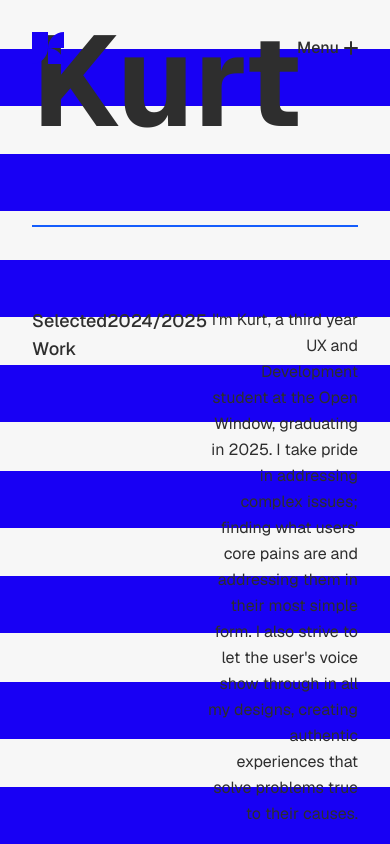
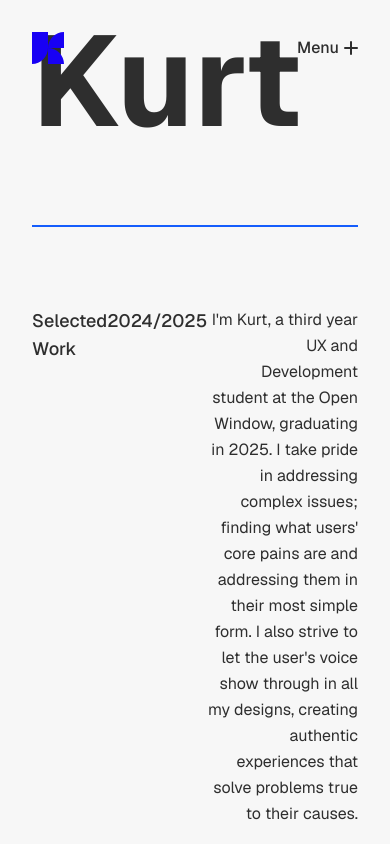
Before and after one commit to KurtSchwimmbacher/KurtPortfolio, a Next.js app: page / in a window 390 px wide. Shown: the top 844 px of the page. Built offline with nearby package versions, Linux system fonts and the light colour scheme.

Commit message:
Fix Hero section: Replace grid background with solid color to prevent blue lines on responsive screens

```diff
--- a/src/app/page.tsx
+++ b/src/app/page.tsx
@@ -24,7 +24,7 @@ export default function Home() {
         year='2nd year'
         futureDirection='I knew where my interests lied, but the execution needed some work.' />
       <WorkShowcase3 /> {/* SignStory */}
-      <YearReflection text="Looking back at my second year, I realized I was on the right track—accessibility and inclusive design mattered deeply to me. But I learned that having the right idea isn't enough; the execution and attention to detail make all the difference. This project taught me to be more intentional with every design decision." />
+      {/* <YearReflection text="Looking back at my second year, I realized I was on the right track—accessibility and inclusive design mattered deeply to me. But I learned that having the right idea isn't enough; the execution and attention to detail make all the difference. This project taught me to be more intentional with every design decision." /> */}
 
       <SectionDivider />
 
--- a/src/components/Hero.tsx
+++ b/src/components/Hero.tsx
@@ -1,58 +1,11 @@
 'use client';
 
-import React, { useState, useEffect } from 'react';
+import React from 'react';
 
 const Hero = () => {
-  const [isMobile, setIsMobile] = useState(false);
-
-  // Responsive grid size - smaller on mobile for better performance
-  const gridSize = isMobile ? 8 : 10;
-
-  // Detect mobile on mount
-  useEffect(() => {
-    const checkMobile = () => {
-      setIsMobile(window.innerWidth < 768);
-    };
-    checkMobile();
-    window.addEventListener('resize', checkMobile);
-    return () => window.removeEventListener('resize', checkMobile);
-  }, []);
 
   return (
-    <div id="home" className="min-h-screen flex flex-col relative overflow-hidden">
-      {/* Grid Background */}
-      <div
-        className="absolute inset-0 grid pointer-events-none"
-        style={{
-          gridTemplateColumns: `repeat(${gridSize}, 1fr)`,
-          gridTemplateRows: `repeat(${gridSize}, 1fr)`,
-          gap: '0',
-          zIndex: 0,
-          backgroundColor: '#1800f4', // Blue background to prevent white lines showing through
-        }}
-      >
-        {Array.from({ length: gridSize * gridSize }).map((_, index) => (
-          <div
-            key={index}
-            className="relative"
-            style={{
-              aspectRatio: '1 / 1',
-              overflow: 'hidden',
-            }}
-          >
-            {/* Static white face */}
-            <div
-              className="absolute inset-0 bg-[#f7f7f7]"
-              style={{
-                top: '-1px',
-                left: '-1px',
-                right: '-1px',
-                bottom: '-1px',
-              }}
-            />
-          </div>
-        ))}
-      </div>
+    <div id="home" className="min-h-screen flex flex-col relative overflow-hidden bg-[#f7f7f7]">
 
       {/* Main Hero Section */}
       <div
```
